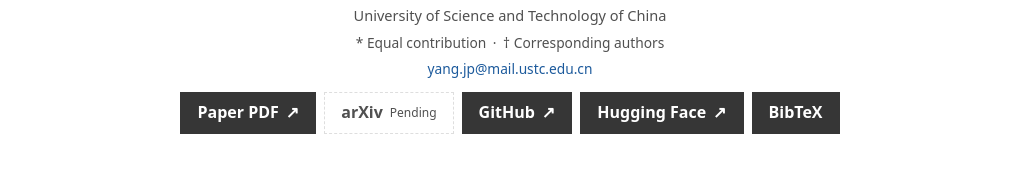
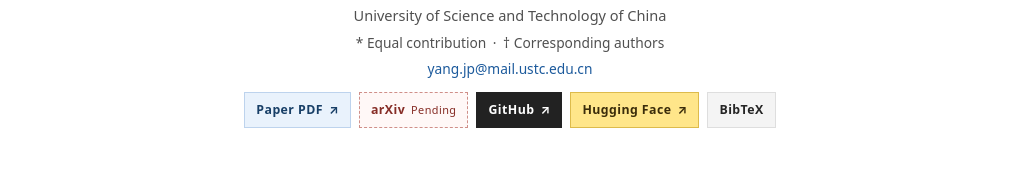
Before and after one commit to Looped-WAM/looped-wam.github.io, a plain HTML site: page index.html in a window 1280 px wide. Shown: the part 392-576 px from the top of the page, without its empty margins (130-1150 px from the left). Drawn offline with Linux system fonts and the light colour scheme.

Commit message:
Style project resource links as compact color badges

```diff
--- a/index.html
+++ b/index.html
@@ -19,7 +19,7 @@
   <meta name="citation_author" content="Houqiang Li">
   <title>Looped-WAM | Efficient Robotic Manipulation</title>
   <link rel="stylesheet" href="./assets/bulma.min.css">
-  <link rel="stylesheet" href="./style.css?v=tower-playback-1">
+  <link rel="stylesheet" href="./style.css?v=resource-links-1">
   <script src="./script.js?v=tower-playback-1" defer></script>
 </head>
 <body id="top">
@@ -61,12 +61,12 @@
               <p class="author-contact"><a href="mailto:yang.jp@mail.ustc.edu.cn">yang.jp@mail.ustc.edu.cn</a></p>
 
               <div class="column has-text-centered">
-                <div class="publication-links">
-                  <span class="link-block"><a class="external-link button is-normal is-dark" href="./assets/looped-wam.pdf">Paper PDF <span aria-hidden="true">↗</span></a></span>
-                  <span class="link-block"><span class="button is-normal button-pending" id="arxiv-link">arXiv <small class="pending-label">Pending</small></span></span>
-                  <span class="link-block"><a class="external-link button is-normal is-dark" id="github-link" href="https://github.com/Looped-WAM/Looped-WAM">GitHub <span aria-hidden="true">↗</span></a></span>
-                  <span class="link-block"><a class="external-link button is-normal is-dark" id="huggingface-link" href="https://huggingface.co/flyflying/Looped-WAM">Hugging Face <span aria-hidden="true">↗</span></a></span>
-                  <span class="link-block"><a class="external-link button is-normal is-dark" href="#citation">BibTeX</a></span>
+                <div class="publication-links" role="group" aria-label="Project resources">
+                  <a class="publication-link publication-link-paper" href="./assets/looped-wam.pdf">Paper PDF <span aria-hidden="true">↗</span></a>
+                  <span class="publication-link publication-link-arxiv" id="arxiv-link">arXiv <small class="pending-label">Pending</small></span>
+                  <a class="publication-link publication-link-code" id="github-link" href="https://github.com/Looped-WAM/Looped-WAM">GitHub <span aria-hidden="true">↗</span></a>
+                  <a class="publication-link publication-link-model" id="huggingface-link" href="https://huggingface.co/flyflying/Looped-WAM">Hugging Face <span aria-hidden="true">↗</span></a>
+                  <a class="publication-link" href="#citation">BibTeX</a>
                 </div>
               </div>
             </div>
--- a/style.css
+++ b/style.css
@@ -140,7 +140,35 @@ h1, h2, h3 { text-align: center; text-wrap: balance; }
 .author-contact a { text-decoration: none; }
 .author-contact a:hover { text-decoration: underline; }
 .publication-links { display: flex; flex-wrap: wrap; justify-content: center; gap: 8px; }
-.hero .publication-links .button { min-height: 42px; gap: 7px; font-weight: 650; }
+
+.publication-link {
+  display: inline-flex;
+  align-items: center;
+  gap: 6px;
+  min-height: 36px;
+  padding: 6px 11px;
+  border: 1px solid var(--resource-border, var(--line));
+  background: var(--resource-fill, var(--tint));
+  color: var(--resource-ink, var(--ink));
+  font-size: .77rem;
+  font-weight: 680;
+  line-height: 1.25;
+  letter-spacing: .035em;
+  white-space: nowrap;
+}
+
+a.publication-link:hover {
+  color: var(--resource-ink, var(--ink));
+  text-decoration: underline;
+  text-underline-offset: 3px;
+}
+
+.publication-link-paper { --resource-fill: #e9f2fc; --resource-border: #bdd3ed; --resource-ink: #183f67; }
+.publication-link-code { --resource-fill: #222; --resource-border: #222; --resource-ink: #fff; }
+.publication-link-model { --resource-fill: #ffe68a; --resource-border: #ddbb4c; --resource-ink: #3a2c0a; }
+.publication-link-arxiv { --resource-fill: #fff8f7; --resource-border: #cf8f89; --resource-ink: #862d26; }
+span.publication-link-arxiv { border-style: dashed; }
+.pending-label { font-size: .68rem; font-weight: 500; }
 
 .button {
   display: inline-flex;
@@ -159,8 +187,6 @@ h1, h2, h3 { text-align: center; text-wrap: balance; }
 }
 
 .button:hover { background: var(--highlight); }
-.button-pending, .button-pending:hover { background: #fff; color: var(--muted); cursor: default; border-style: dashed; }
-.pending-label { font-size: .75rem; font-weight: 500; }
 
 .section { padding: clamp(32px, 5vw, 60px) 0; scroll-margin-top: 76px; }
 .section-divided { border-block: 1px solid var(--line); }
@@ -354,8 +380,7 @@ tbody th { font-weight: 620; }
   .header-inner { flex-direction: column; gap: 8px; }
   .authors { gap: .2rem .72rem; }
   nav { gap: 5px clamp(7px, 2.4vw, 12px); font-size: clamp(.75rem, 3.3vw, .82rem); }
-  .hero .publication-links .button { padding-inline: 11px; font-size: .78rem; }
-  .pending-label { font-size: .68rem; }
+  .publication-link { min-height: 40px; }
   th, td { padding-inline: 7px; }
   table { font-size: .79rem; }
 }
```
